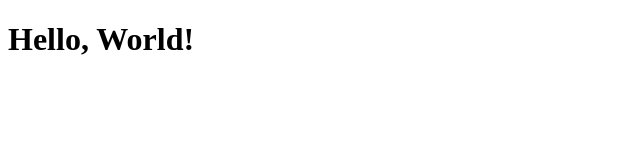
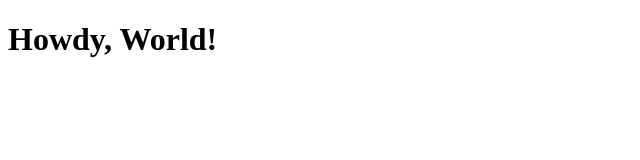
Before and after one commit to DougTidwell/kfd-node, a website: page public/index.html in a window 1280 px wide. Shown: the whole page, without its empty margins (0-640 px from the left). Drawn offline with Linux system fonts and the light colour scheme.

Commit message:
Updated the greeting.

```diff
--- a/public/index.html
+++ b/public/index.html
@@ -4,6 +4,6 @@
     <title>Hello, World!</title>
   </head>
   <body>
-    <h1>Hello, World!</h1>
+    <h1>Howdy, World!</h1>
   </body>
 </html>
```
